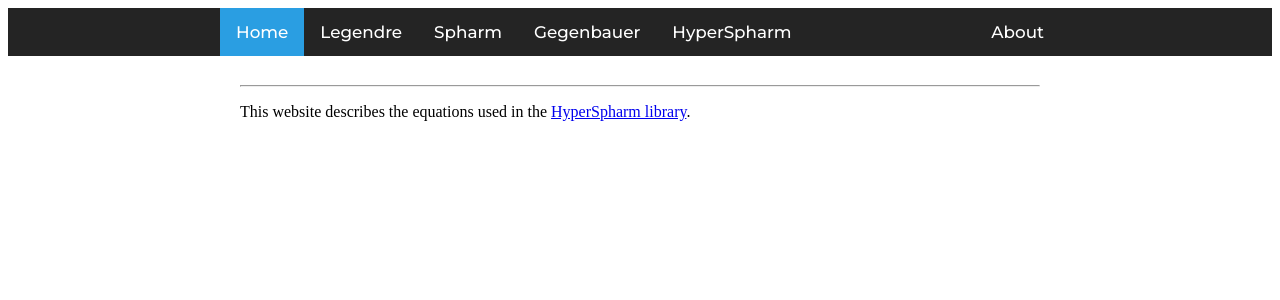
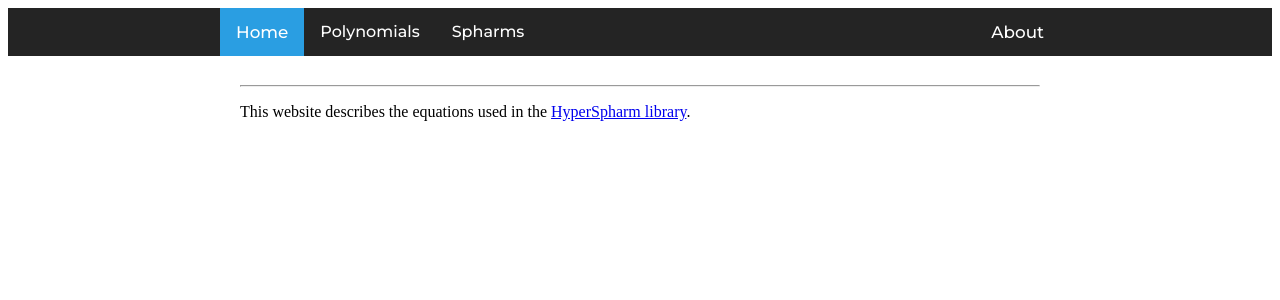
Before and after one commit to sylvaus/hyperspharm, a Jekyll site: the page built from index.md, in a window 1280 px wide. Shown: the top 300 px of the page. Built offline with Jekyll 4.4.1, drawn with Linux system fonts in a browser that asks for light colours; nearby versions of some CDN libraries; our own code applies the rules of GitHub Pages for plain Markdown files.

Commit message:
Added dropdown to nav-bar

```diff
--- a/_includes/header.html
+++ b/_includes/header.html
@@ -1,10 +1,24 @@
 <div class="header-nav">
     <div class=custom-nav-bar>
         <a id="Home" href="{{ "/index.html" | relative_url }}">Home</a>
-        <a id="Legendre" href="{{ "/legendre.html" | relative_url}}">Legendre</a>
-        <a id="Spharm" href="{{ "/spharm.html" | relative_url }}">Spharm</a>
-        <a id="Gegenbauer" href="{{ "/gegenbauer.html" | relative_url }}">Gegenbauer</a>
-        <a id="HyperSpharm" href="{{ "/hyperspharm.html" | relative_url }}">HyperSpharm</a>
+        <div class="dropdown">
+            <button class="dropbtn">Polynomials
+                <i class="fa fa-caret-down"></i>
+            </button>
+            <div class="dropdown-content">
+                <a id="Legendre" href="{{ "/legendre.html" | relative_url}}">Legendre</a>
+                <a id="Gegenbauer" href="{{ "/gegenbauer.html" | relative_url }}">Gegenbauer</a>
+            </div>
+        </div>
+        <div class="dropdown">
+            <button class="dropbtn">Spharms
+                <i class="fa fa-caret-down"></i>
+            </button>
+            <div class="dropdown-content">
+                <a id="Spharm" href="{{ "/spharm.html" | relative_url }}">Spharm</a>
+                <a id="HyperSpharm" href="{{ "/hyperspharm.html" | relative_url }}">HyperSpharm</a>
+            </div>
+        </div>
         <a id="About" href="{{ "/about.html" | relative_url }}">About</a>
         <a href="javascript:void(0);" class="icon" onclick="header_dropdown()">&#9776;</a>
     </div>
--- a/_includes/js_includes.html
+++ b/_includes/js_includes.html
@@ -19,7 +19,13 @@
 {% assign tab = page.tab | default: "Home" %}
 <script>
     $(document).ready(function () {
-        $(".custom-nav-bar a#{{tab}}").addClass('active')
+        if ($(".dropdown-content a#{{tab}}").length > 0) {
+            var parent = $(".dropdown-content a#{{tab}}").parent().parent();
+            parent.addClass('active')
+            parent.children(".dropbtn").addClass('active')
+        } else {
+            $(".custom-nav-bar a#{{tab}}").addClass('active')
+        }
     });
     function header_dropdown() {
         var header = $(".header-nav .custom-nav-bar")[0];
--- a/_sass/hyperspharm.scss
+++ b/_sass/hyperspharm.scss
@@ -7,7 +7,10 @@
 $background-color:        #fdfdfd !default;
 $brand-color:             #2a9ee2 !default;
 $navigation-bar-color:    #242424 !default;
-$navigation-over-color:   #181818 !default;
+$navigation-hover-color:   #181818 !default;
+$navigation-text-color:   #ffffff !default;
+$navigation-dropbdown-hover-color:   #383838 !default;
+$navigation-dropbdown-color:  #9c9c9c !default;
 
 
 // Width of the content area
--- a/_sass/hyperspharm/_header.scss
+++ b/_sass/hyperspharm/_header.scss
@@ -25,16 +25,60 @@
     .custom-nav-bar .icon {
         display: none;
     }
-  .custom-nav-bar a:hover:not(.active) {
-    background-color: $navigation-over-color;
+    .custom-nav-bar a:hover:not(.active), .dropdown:hover .dropbtn:hover:not(.active)  {
+        background-color: $navigation-hover-color;
     }
     .active {
         background-color: $brand-color;
     }
+    /* The dropdown container */
+    .custom-nav-bar {
+        .dropdown {
+            float: left;
+            overflow: hidden;
+        }
+        /* Dropdown button */
+        .dropdown .dropbtn {
+            font-size: 16px;
+            border: none;
+            outline: none;
+            color: white;
+            padding: 14px 16px;
+            background-color: inherit;
+            font-family: inherit;
+            /* Important for vertical align on mobile phones */
+            margin: 0;
+            /* Important for vertical align on mobile phones */
+        }
 
+        .dropdown-content {
+            display: none;
+            position: absolute;
+            background-color: $navigation-dropbdown-color;
+            min-width: 160px;
+            box-shadow: 0px 8px 16px 0px rgba(0, 0, 0, 0.2);
+            z-index: 1;
+        }
+        /* Links inside the dropdown */
+        .dropdown-content a {
+            float: none;
+            color: $navigation-text-color;
+            padding: 12px 16px;
+            text-decoration: none;
+            display: block;
+            text-align: left;
+        }
+        /* Add a grey background color to dropdown links on hover */
+        .dropdown-content a:hover {
+            background-color: $navigation-dropbdown-hover-color;
+        }
+        /* Show the dropdown menu on hover */
+        .dropdown:hover .dropdown-content {
+            display: block;
+        }
+    }
     @media screen and (max-width: $on-laptop) {
-    .custom-nav-bar a:not(:first-child) {
-      float: left;
+        .custom-nav-bar a:not(:first-child), .dropdown .dropbtn {
           display: none;
         }
         .custom-nav-bar a.icon {
@@ -42,12 +86,11 @@
             display: block;
         }
     }
-
     @media screen and (max-width: $on-laptop) {
         .custom-nav-bar.responsive {
             position: relative;
         }
-    .custom-nav-bar.responsive a.icon {
+        .custom-nav-bar.responsive .icon {
             position: absolute;
             right: 0;
             top: 0;
@@ -57,6 +100,13 @@
             display: block;
             text-align: left;
         }
+        .custom-nav-bar.responsive .dropdown {float: none;}
+        .custom-nav-bar.responsive .dropdown-content {position: relative;}
+        .custom-nav-bar.responsive .dropdown .dropbtn {
+          display: block;
+          width: 100%;
+          text-align: left;
+        }
         .custom-nav-bar.responsive a#About {
             float: none;
             display: block;
```
Lines whose indentation alone changed are shown as unchanged.
